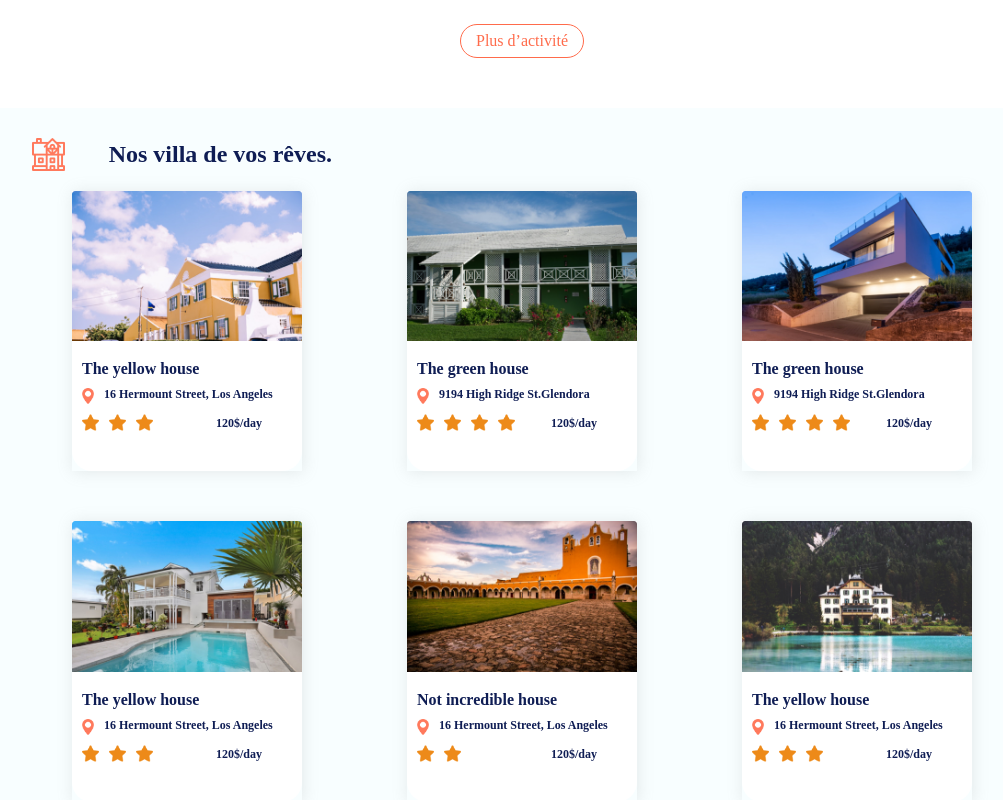
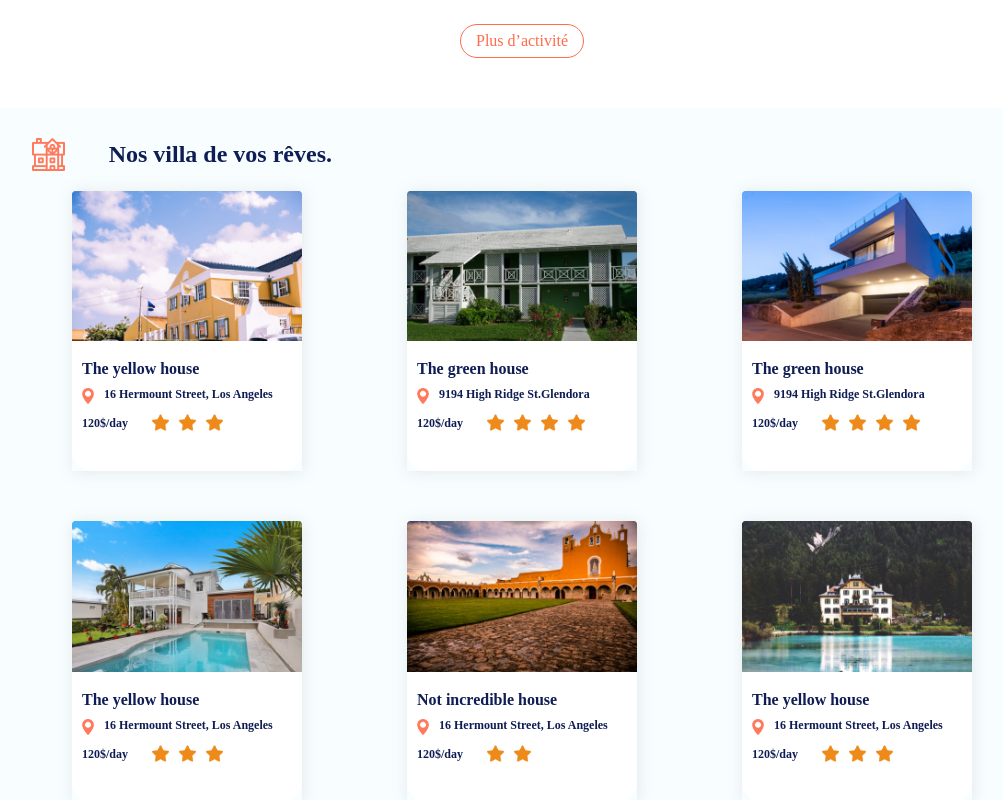
Before and after one commit to HuguesRomain/UI-Project-1, a React (Create React App) app: page / in a window 1280 px wide. Shown: the part 998-1798 px from the top of the page, without its empty margins (118-1121 px from the left). Built offline with nearby package versions, Linux system fonts and the light colour scheme.

Commit message:
last commit of today

```diff
--- a/src/molecules/SectionThree/cards-villa.jsx
+++ b/src/molecules/SectionThree/cards-villa.jsx
@@ -84,8 +84,8 @@ export const CardsVilla = ({ image, title, adress, price, number }) => {
           <Text>{adress}</Text>
         </VillaPosition>
         <PriceAndStars>
+          <Text>{price}</Text>
           <Stars size={"10px"} number={number} />
-          <Text>{price}</Text>
         </PriceAndStars>
       </CardsContent>
     </CardStyle>
```
